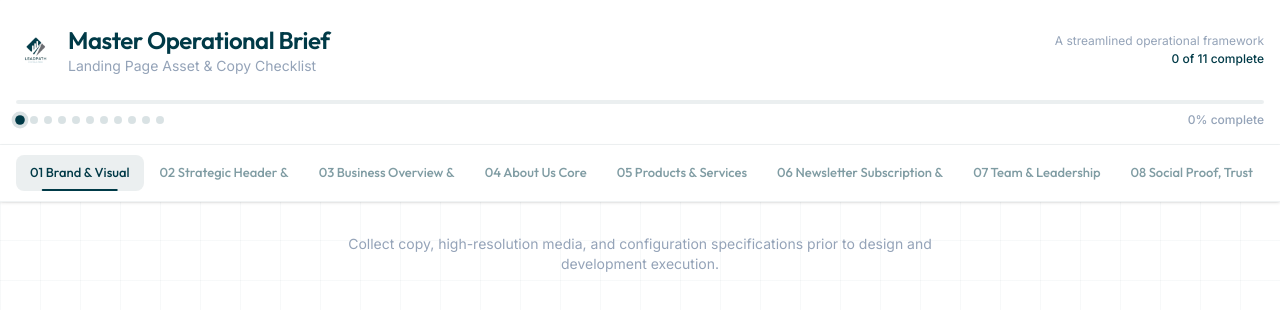
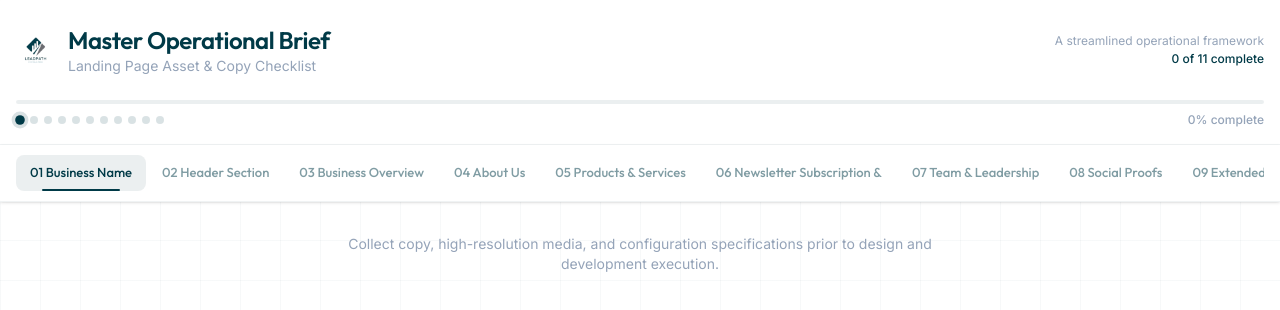
Before and after one commit to dphubltd/landingpage_assessment, a Next.js app in the folder frontend/: page / in a window 1280 px wide. Shown: the top 310 px of the page. Built offline with nearby package versions, Linux system fonts and the light colour scheme.

Commit message:
update:reduced the grammer

```diff
--- a/frontend/src/components/Form.js
+++ b/frontend/src/components/Form.js
@@ -95,7 +95,7 @@ function FileUpload({ label, accept, multiple, onChange, values }) {
           e.preventDefault();
           setDrag(true);
         }}
-        onDragLeave={() => setDrag(false)}
+        onDragLnpmeave={() => setDrag(false)}
         onDrop={handleDrop}
         onClick={() => ref.current?.click()}
       >
@@ -348,22 +348,22 @@ function TextInput({
 const SECTION_CONFIGS = [
   {
     id: "section-1",
-    title: "Brand & Visual Assets",
+    title: "Business Name",
     tag: "01",
   },
   {
     id: "section-2",
-    title: "Strategic Header & Hero Section",
+    title: "Header Section",
     tag: "02",
   },
   {
     id: "section-3",
-    title: "Business Overview & Feature Architecture",
+    title: "Business Overview ",
     tag: "03",
   },
   {
     id: "section-4",
-    title: "About Us Core Content",
+    title: "About Us ",
     tag: "04",
   },
   {
@@ -378,12 +378,12 @@ const SECTION_CONFIGS = [
   },
   {
     id: "section-7",
-    title: "Team & Leadership Roster",
+    title: "Team & Leadership Roles",
     tag: "07",
   },
   {
     id: "section-8",
-    title: "Social Proof, Trust Signals & Media",
+    title: "Social Proofs",
     tag: "08",
   },
   {
@@ -560,8 +560,8 @@ export default function Form() {
         "appIcon",
       ]) ||
       check([
-        "primaryAccent",
-        "secondaryAccent",
+        "primaryColor",
+        "secondaryColor",
         "neutralBg",
         "textColor",
         "headingFont",
@@ -839,12 +839,12 @@ export default function Form() {
               </div>
               <div className="grid grid-cols-1 sm:grid-cols-2 lg:grid-cols-4 gap-4">
                 <ColorInput
-                  label="Primary Accent"
+                  label="Primary Color"
                   value={data.primaryAccent}
                   onChange={update("primaryAccent")}
                 />
                 <ColorInput
-                  label="Secondary Accent"
+                  label="Secondary Color"
                   value={data.secondaryAccent}
                   onChange={update("secondaryAccent")}
                 />
@@ -910,7 +910,7 @@ export default function Form() {
             <div>
               <div className="flex items-center justify-between mb-4">
                 <h3 className="font-heading font-semibold text-main text-lg flex items-center gap-2">
-                  High-Vibrancy Media Assets
+                  Business Pictures
                 </h3>
                 <button
                   type="button"
```
Also changed, not shown: 1 other file (tests, documents, lock files or other folders).
